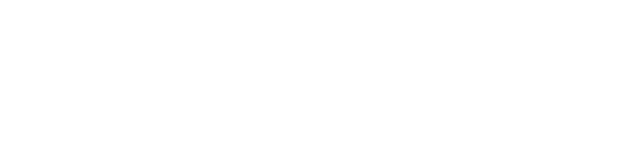
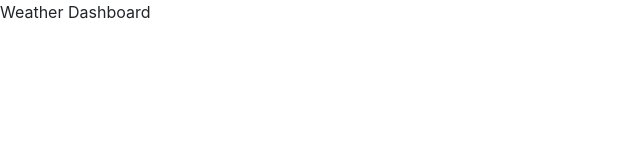
Before and after one commit to nickovalles/weather-dashboard, a plain HTML site: page index.html in a window 1280 px wide. Shown: the whole page, without its empty margins (0-640 px from the left). Drawn offline with nearby package versions, Linux system fonts and the light colour scheme.

Commit message:
<nav in html edits>

```diff
--- a/index.html
+++ b/index.html
@@ -12,8 +12,14 @@
 <body>
 
     <!-- NEED: search form -->
+    <nav>
+        <span>Weather Dashboard</span>
+    </nav>
 
     <!-- NEED: column for city search -->
+    <div class="container">
+
+    </div>
 
     <!-- NEED: section/column for current location weather -->
 
```
